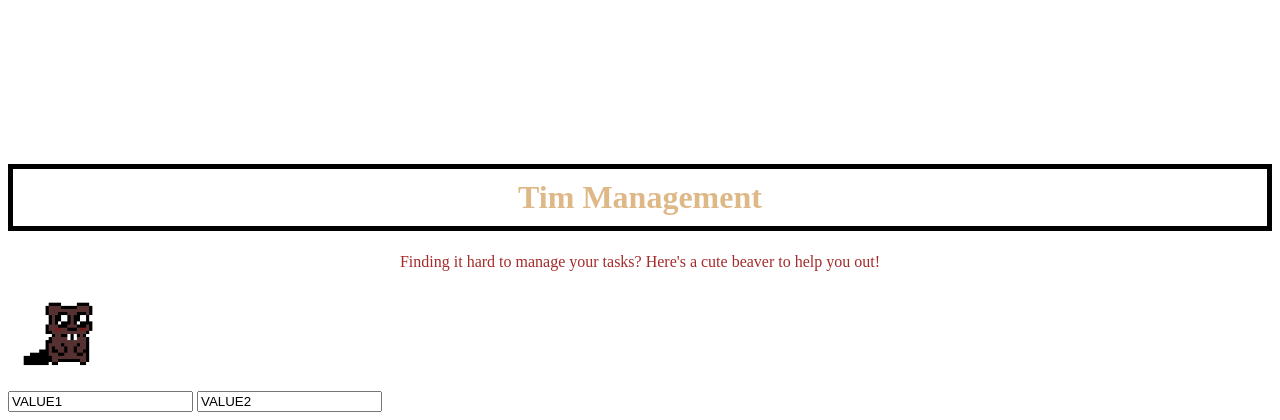
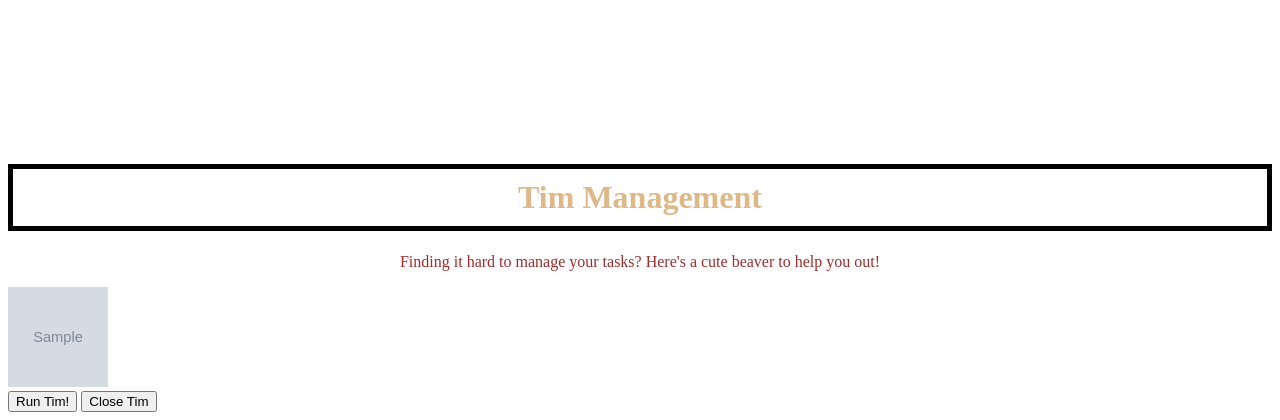
Before and after one commit to Aditya-Dutt-2020/TimManagement, a Flask app: template flask stuff/templates/index.html in a window 1280 px wide. Shown: the part 657-1077 px from the top of the page. Run offline with Flask 2, Linux system fonts and the light colour scheme; the template is opened without the code that fills it: most values are stand-ins (such as "Sample title", 1, 10 or a date in 2020); grey boxes marked "Sample" are stand-in pictures.

Commit message:
Tim buttons

```diff
--- a/flask stuff/app.py
+++ b/flask stuff/app.py
@@ -1,21 +1,30 @@
 from flask import Flask, render_template, request
+import subprocess as sp
+import os
+from main import run_tim
 
 app = Flask(__name__)
+app.config['UPLOAD_FOLDER'] = os.path.join('static')
 
 @app.route('/', methods=["GET", "POST"])
 
 def index():
     if request.method == "POST":
-        if request.form.get('action1') == "VALUE1":
-            pass
-        elif request.form.get("action2") == "VALUE2":
-            pass
-        else:
-            pass
+        print(request.form)
+        if request.form.get('Run Tim!') == "VALUE1":
+            run_tim()
+        elif request.form.get("Close Tim!") == "VALUE2":
+        #     pass
+        # else:
+            import main
+            sp.Popen.terminate(main) # closes the process
 
     elif request.method == "GET":
-        return render_template('index.html', form=form)
+        full_filename = os.path.join(app.config['UPLOAD_FOLDER'], 'tim_blush.gif')
+        return render_template('index.html', user_image=full_filename)
 
     return render_template("index.html")
 
+if __name__ == '__main__':
+    app.run(debug=True)
 #app.run('0.0.0.0', port=81, debug=True)
--- a/flask stuff/main.py
+++ b/flask stuff/main.py
@@ -180,5 +180,5 @@ class Timmy:
         print("running event with eventnumber=", self.eventNumber)
         self.window.after(1, self.event, self.initFrame, self.state, self.eventNumber, self.xPos)
 
-
-timmy = Timmy()
+def run_tim():
+    timmy = Timmy()
--- a/flask stuff/templates/index.html
+++ b/flask stuff/templates/index.html
@@ -3,16 +3,16 @@
 <head>
     <meta charset="UTF-8">
     <link rel="stylesheet" href="{{ url_for('static', filename= 'css/style.css') }}">
-    <img src="Time Management.png">
+    <img src="Time Management.png"></img>
 </head>
 <body>
    <h1>Tim Management</h1>
    <p> Finding it hard to manage your tasks? Here's a cute beaver to help you out! </p>
-   <img src="tim_blush.gif" style="width:100px;height:100px;">
+   <img src="{{ user_image }}" style="width:100px;height:100px;"></img>
 
    <form method="post" action="/">
-        <input type="Run" name="Run Tim!" value="VALUE1">
-        <input type="Close" name="Close Tim!" value="VALUE2">
+        <button type="submit" name="Run Tim!" value="VALUE1">Run Tim!</button>
+        <button type="submit" name="Close Tim!" value="VALUE2">Close Tim</button>
     </form>
 
 </body>
```
Also changed, not shown: flask stuff/static/tim_blush.gif (renamed from flask stuff/templates/tim_blush.gif).
